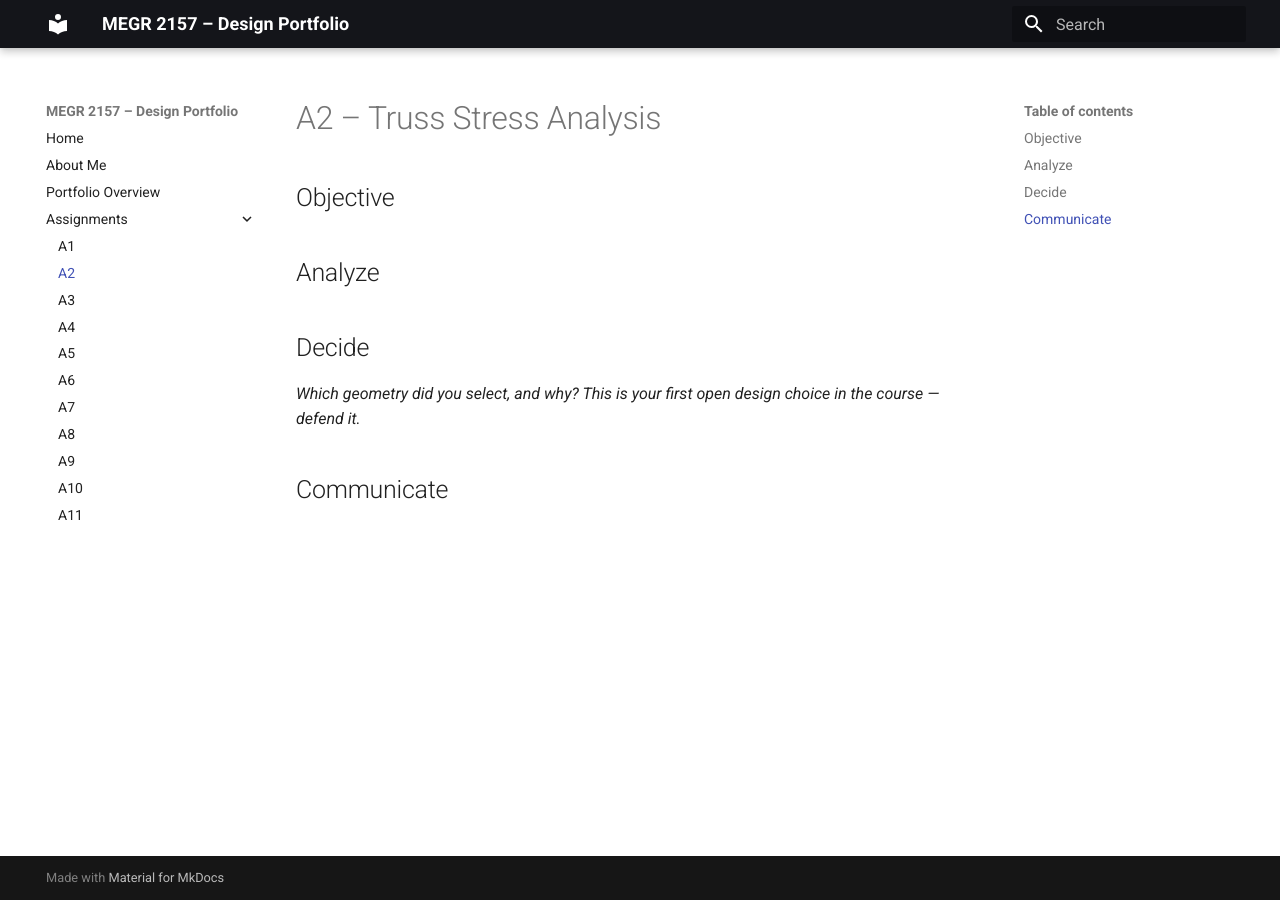
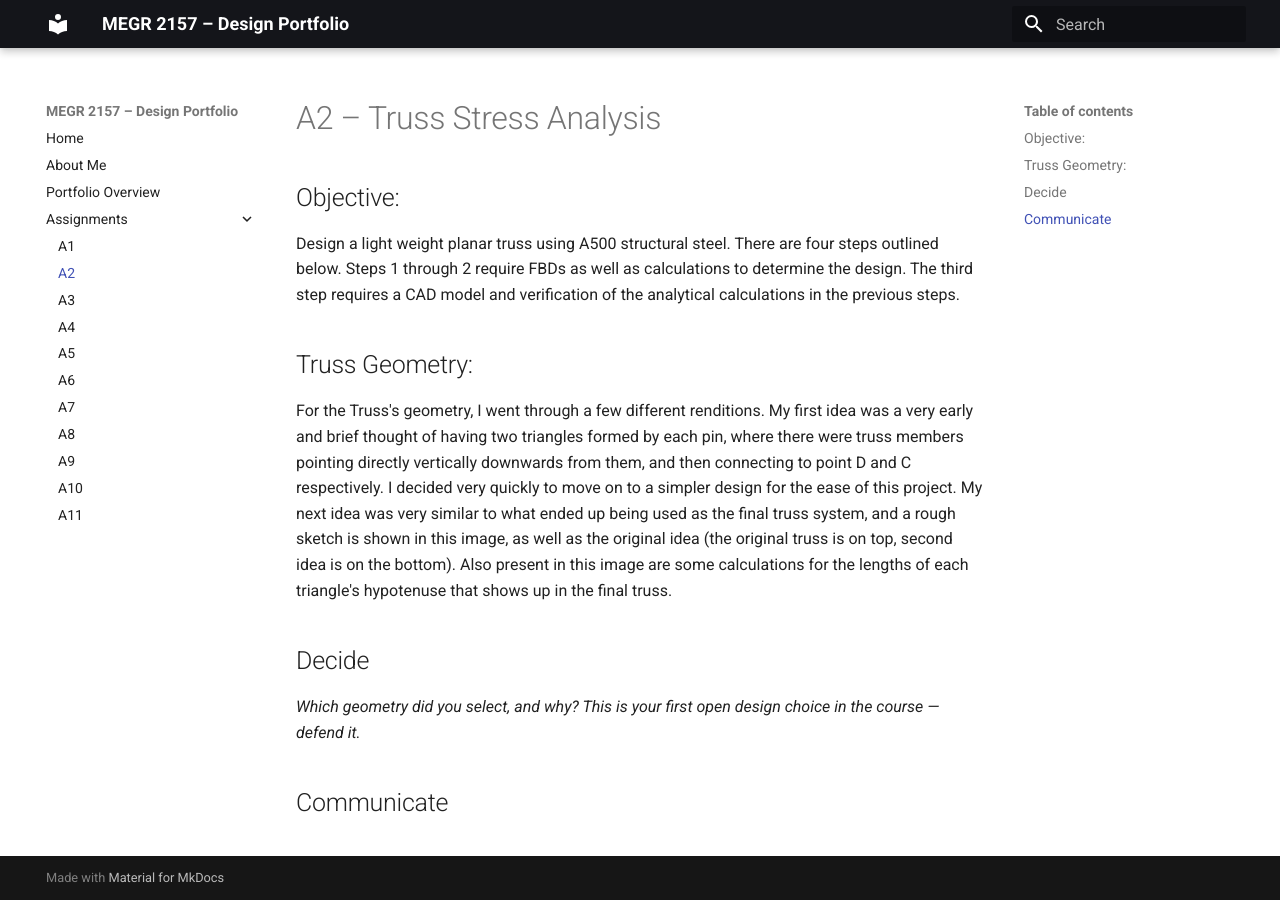
Before and after one commit to nbrehaut/megr2157-portfolio, an MkDocs documentation site: the page built from docs/assignments/A02/index.md, in a window 1280 px wide. Built offline with MkDocs 1.6.1 and Material for MkDocs 9.7.7, drawn with Linux system fonts in a browser that asks for light colours.

Commit message:
Update index.md

```diff
--- a/docs/assignments/A02/index.md
+++ b/docs/assignments/A02/index.md
@@ -1,9 +1,13 @@
 # A2 – Truss Stress Analysis
 
-## Objective
+## Objective:
+Design a light weight planar truss using A500 structural steel. There are four steps outlined below. Steps 1 through 2 require FBDs as well as calculations to determine the design. The third step requires a CAD model and verification of the analytical calculations in the previous steps.
+
+## Truss Geometry:
+
+For the Truss's geometry, I went through a few different renditions. My first idea was a very early and brief thought of having two triangles formed by each pin, where there were truss members pointing directly vertically downwards from them, and then connecting to point D and C respectively. I decided very quickly to move on to a simpler design for the ease of this project. My next idea was very similar to what ended up being used as the final truss system, and a rough sketch is shown in this image, as well as the original idea (the original truss is on top, second idea is on the bottom). Also present in this image are some calculations for the lengths of each triangle's hypotenuse that shows up in the final truss.
 
 
-## Analyze
 
 
 ## Decide
```
